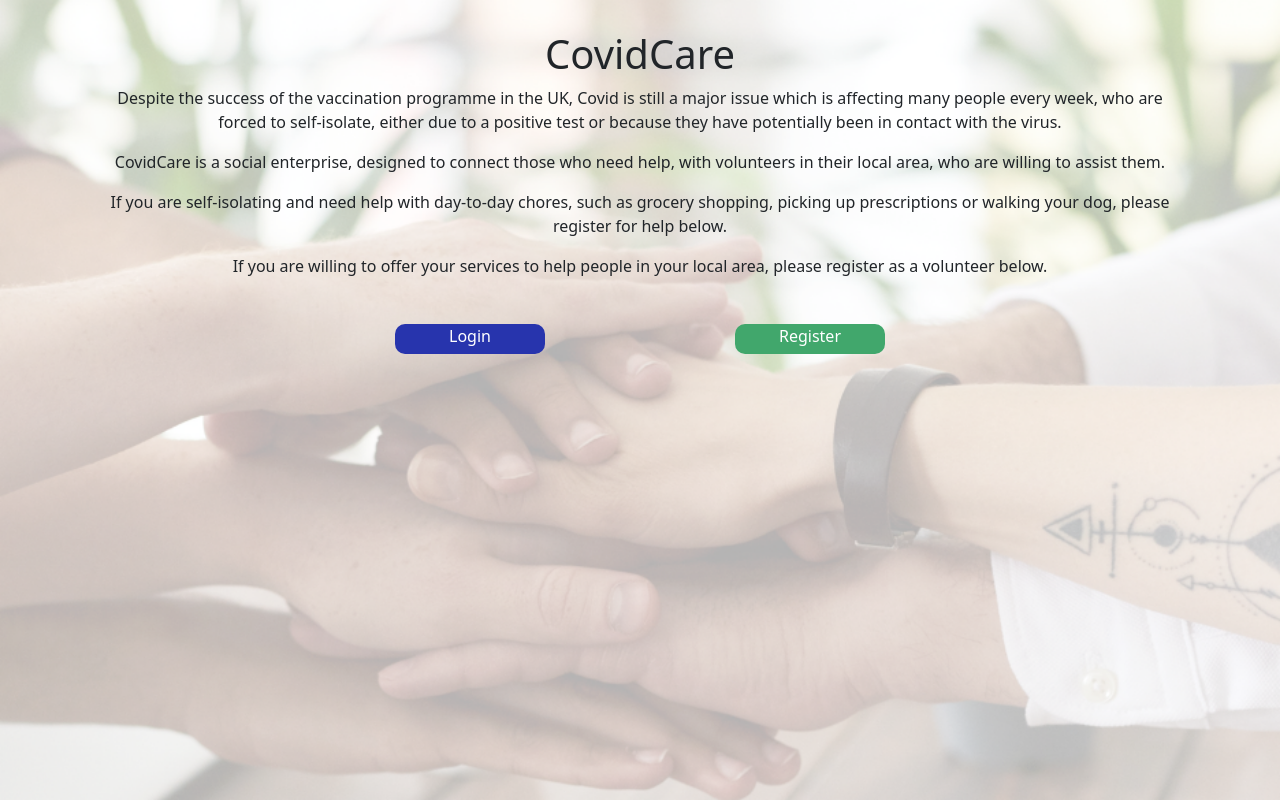
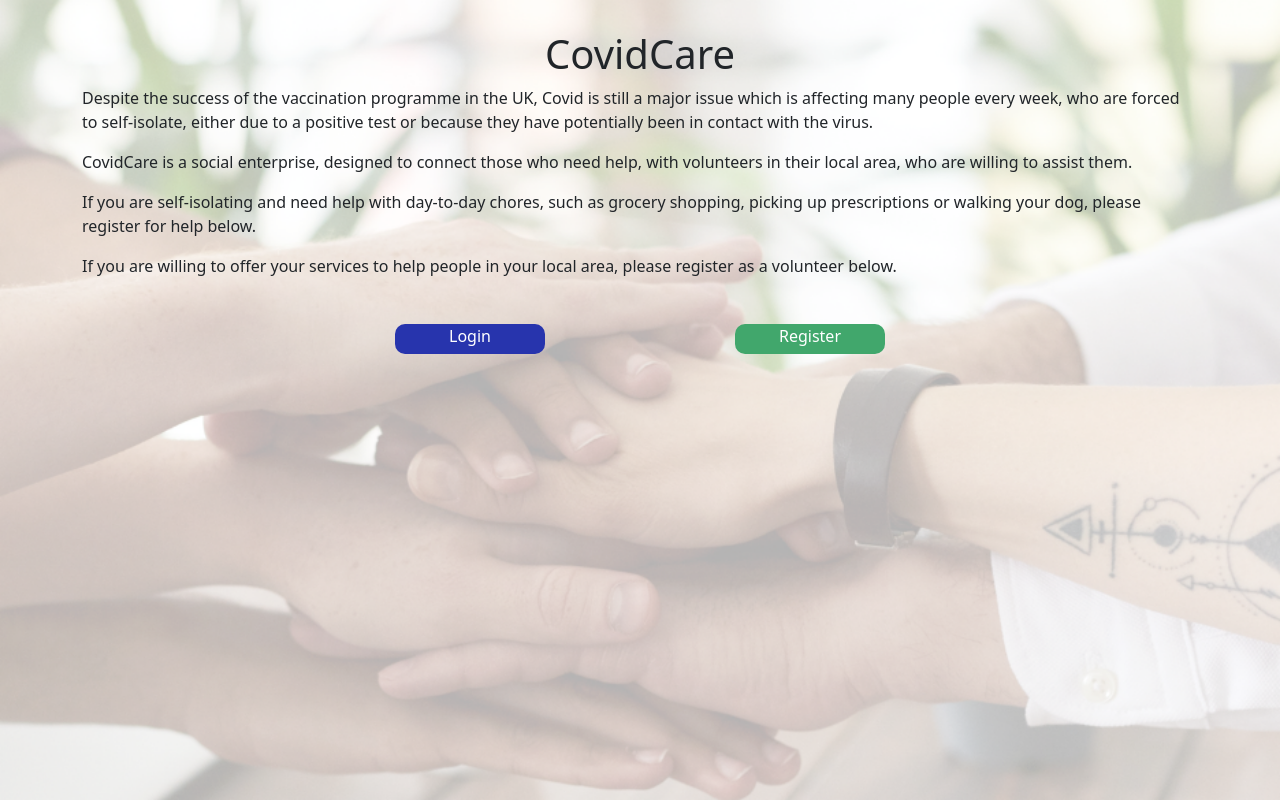
Before and after one commit to Steve-Johnstone/Covid-Care, a React (Create React App) app: page / in a window 1280 px wide. Built offline with nearby package versions, Linux system fonts and the light colour scheme.

Commit message:
Changes text alignment

```diff
--- a/src/index.css
+++ b/src/index.css
@@ -18,7 +18,7 @@ code {
   flex-wrap: wrap;
   align-items: center;
   justify-content: center;
-  text-align: center;
+  text-align: left;
   padding-top: 30px;
   padding-left: 100px;
   padding-right: 100px;
--- a/src/pages/index.jsx
+++ b/src/pages/index.jsx
@@ -11,11 +11,14 @@ const MainPage = () => {
         <div
         className='flex'>
             <h1>CovidCare</h1>
+        </div>
+        <div
+        className='container'>
             <p>Despite the success of the vaccination programme in the UK, Covid is still a major issue which is affecting many people every week, who are forced to self-isolate, either due to a positive test or because they have potentially been in contact with the virus.</p>
             <p>CovidCare is a social enterprise, designed to connect those who need help, with volunteers in their local area, who are willing to assist them.</p>
             <p>If you are self-isolating and need help with day-to-day chores, such as grocery shopping, picking up prescriptions or walking your dog, please register for help below.</p>
             <p>If you are willing to offer your services to help people in your local area, please register as a volunteer below.</p>
-            </div>
+        </div>
             <div
         className='footer'>
             <Link style={{backgroundColor: '#2734AD'}} className="primaryButton" to="/volunteers/login">Login</Link>
```
